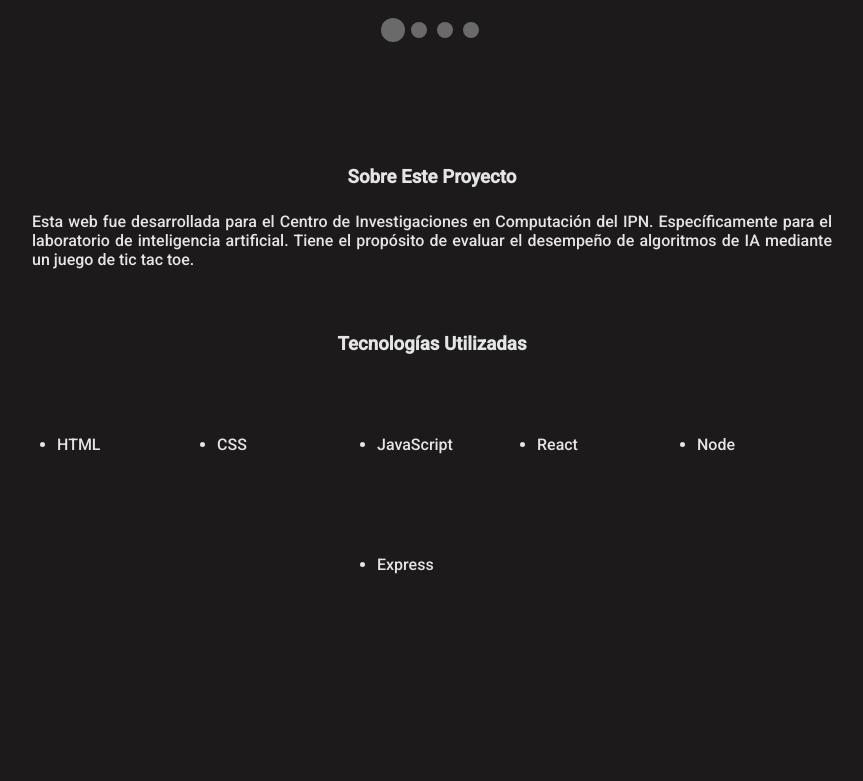
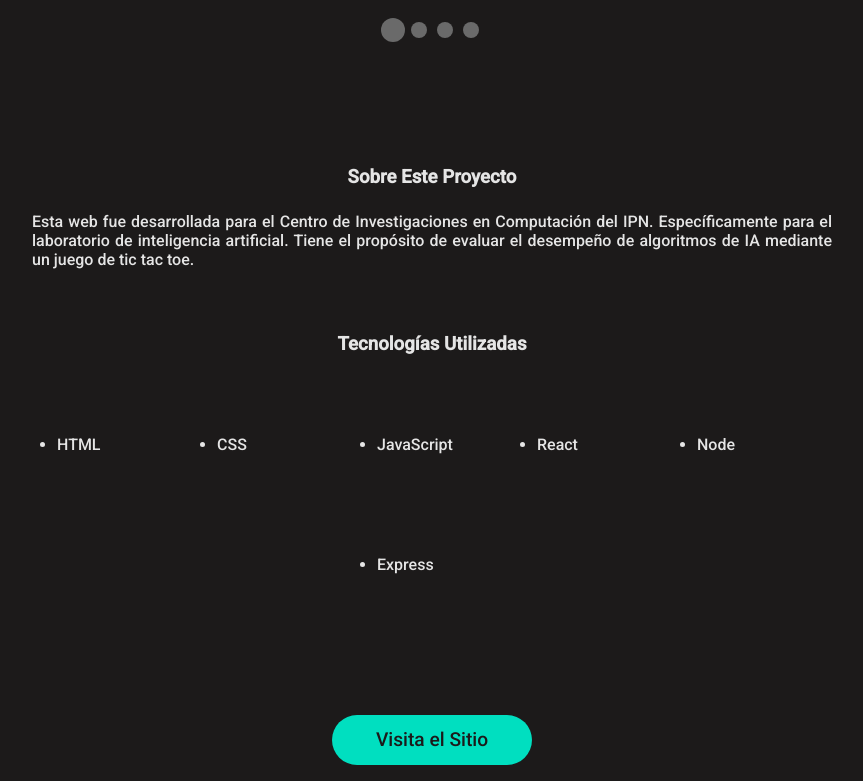
Before and after one commit to CesarCervantes2908/portfolio, a React (Create React App) app in the folder client/: page /projects/metaGato in a window 1280 px wide. Shown: the part 720-1501 px from the top of the page, without its empty margins (208-1071 px from the left). Before the commit the page ends 1419 px from the top, so only its background shows below. Built offline with nearby package versions, Linux system fonts and the light colour scheme.

Commit message:
Add link button

```diff
--- a/client/src/components/ProjectPage.js
+++ b/client/src/components/ProjectPage.js
@@ -59,6 +59,7 @@ function ProjectPage() {
                 </p>
                 <h3 className="tecnologias">Tecnologías Utilizadas</h3>
                 <SkillList skills={project.skills}></SkillList>
+                <a href={project.link} className="btn btn-link" target="_blank">Visita el Sitio</a>
             </section>
         </>
     );
--- a/client/src/styles/ProjectPage.css
+++ b/client/src/styles/ProjectPage.css
@@ -27,3 +27,11 @@ section.project-page ul.skill-list li{
 .awssld__content  img{
     object-fit: fill !important;
 }
+.btn-link{
+    margin: 2vh 0;
+    text-decoration: none;
+    height: 50px;
+    width: 200px;
+    border-radius: 25px;
+    font-size: 1.2rem;
+}
```
